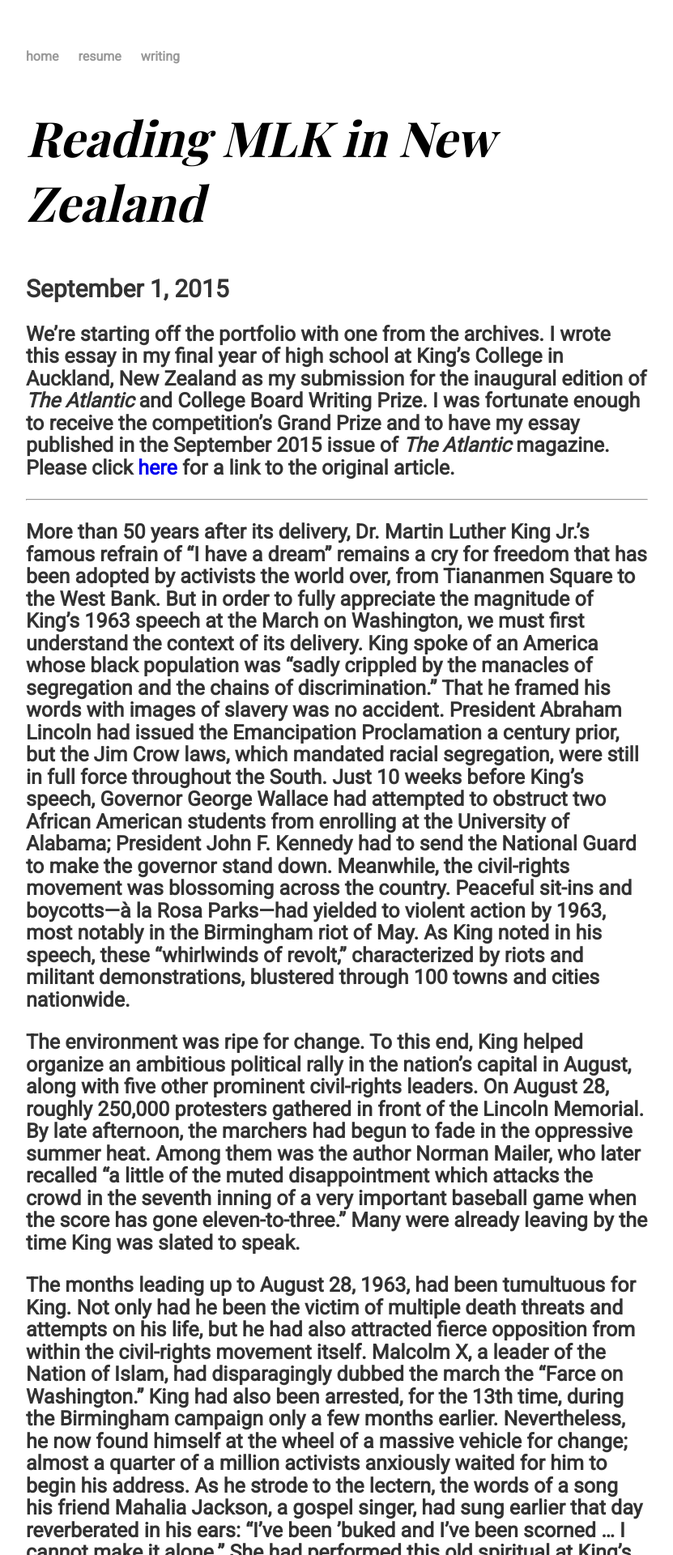
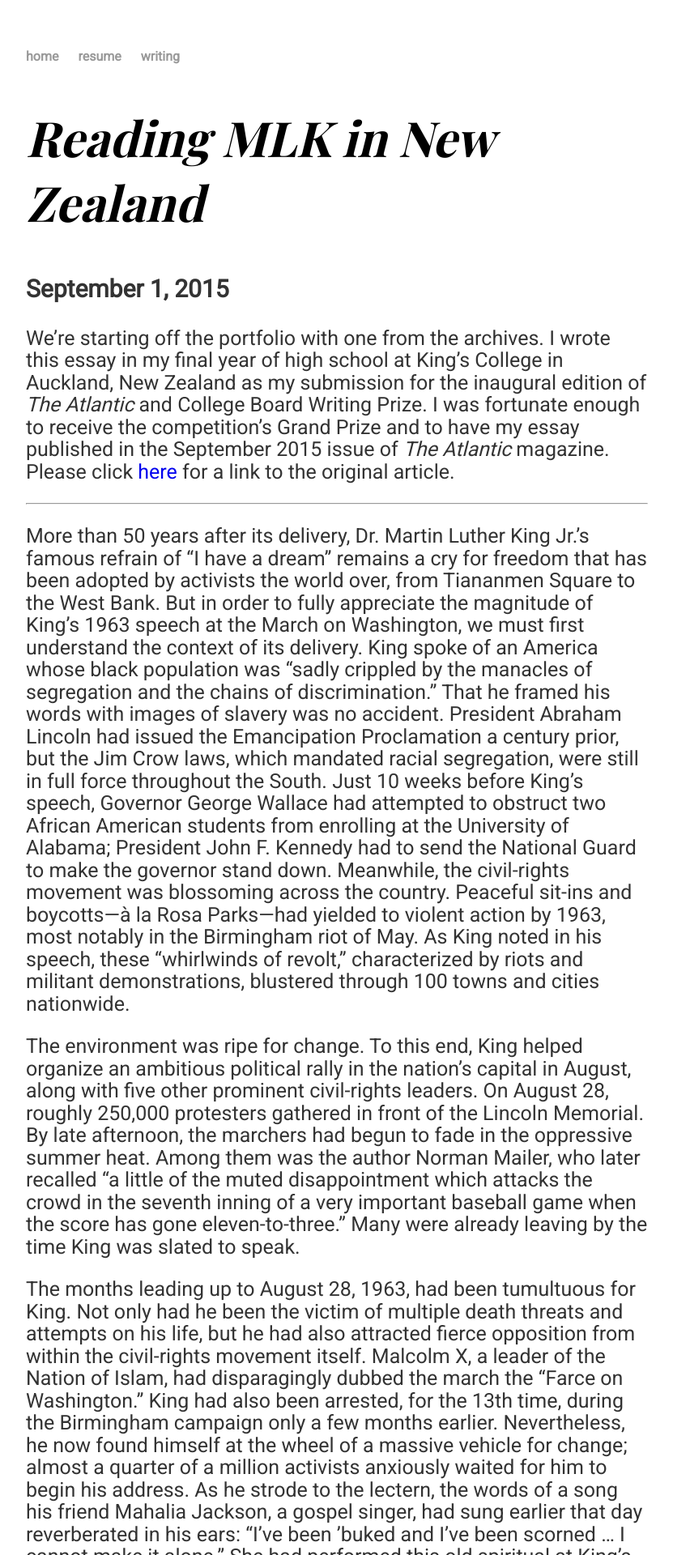
Before and after one commit to nicolas-yan/nicolas-yan.github.io, a Jekyll site: the page built from _posts/2015-09-01-reading-mlk-in-new-zealand.md, in a window 1280 px wide. Shown: the top 1920 px of the page at 81% size, without its empty margins (224-1055 px from the left). Built offline with Jekyll 4.4.1, drawn with Linux system fonts in a browser that asks for light colours; some web fonts are replaced.

Commit message:
Update post.html

```diff
--- a/_layouts/post.html
+++ b/_layouts/post.html
@@ -2,7 +2,7 @@
 layout: default
 ---
 <h2>{{ page.title }}</h2>
-<h3 class="meta">{{ page.date | date: "%B %-d, %Y" }}</p>
+<h3 class="meta">{{ page.date | date: "%B %-d, %Y" }}</h3>
 
 <div class="post">
   {{ content }}
```
